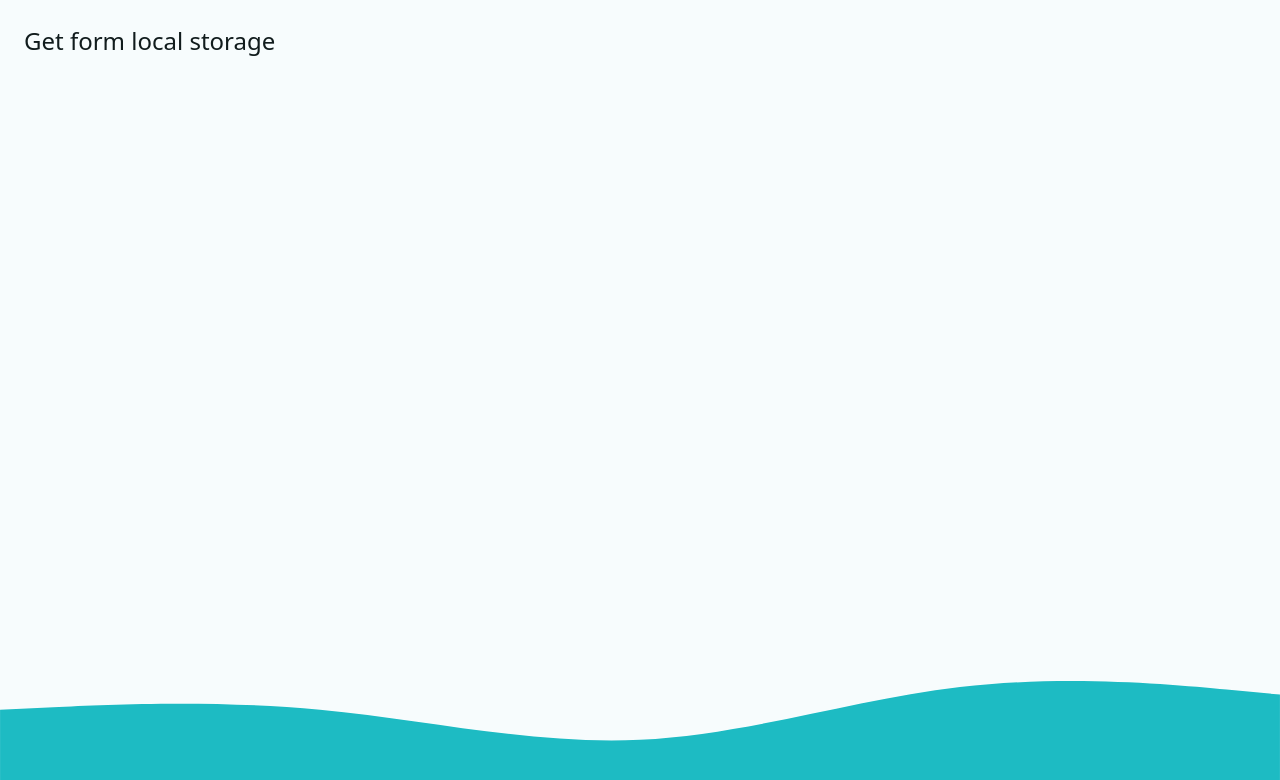
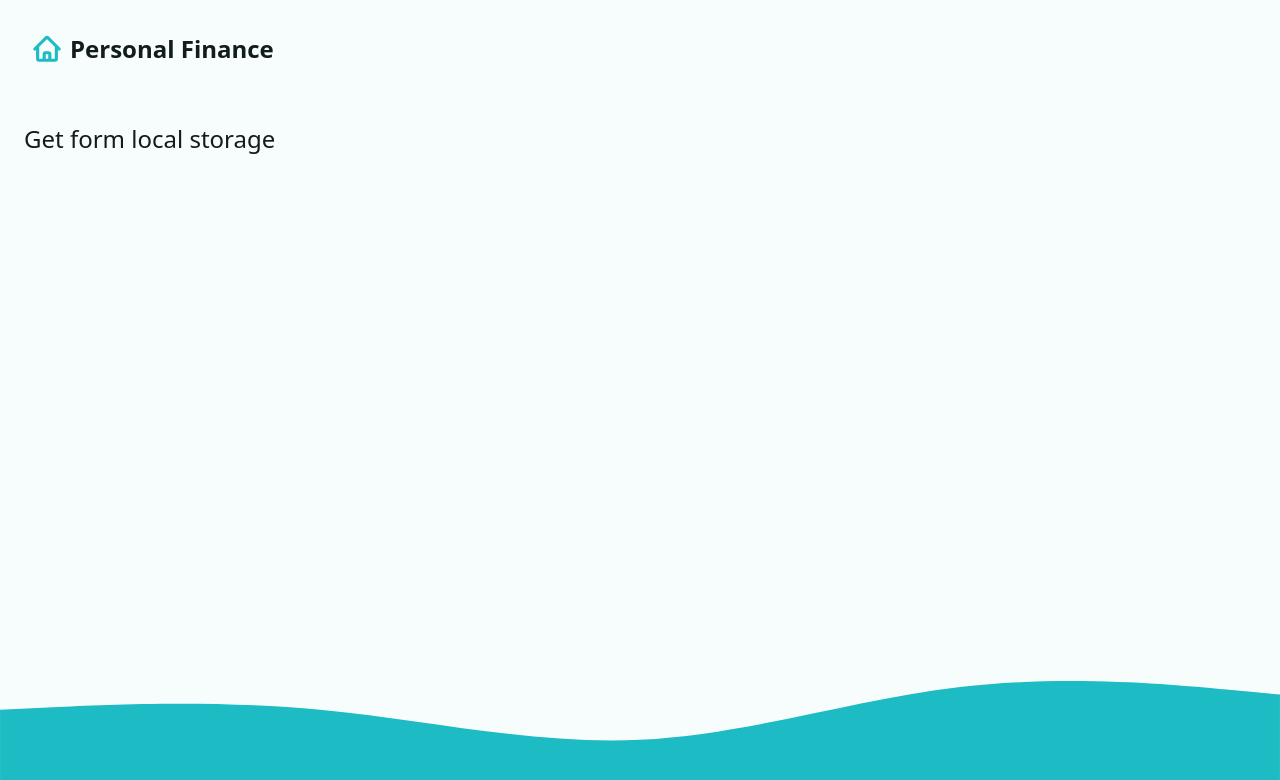
Before and after one commit to Noi-Git/personal-finance, a React (Vite) app in the folder pf-frontend/: page / in a window 1280 px wide. Shown: the top 780 px of the page. Built offline with nearby package versions, Linux system fonts and the light colour scheme.

Commit message:
use NavLink to navigate back to home page

```diff
--- a/pf-frontend/src/components/Nav.jsx
+++ b/pf-frontend/src/components/Nav.jsx
@@ -1,7 +1,15 @@
+import { NavLink } from 'react-router-dom'
+import logomark from '../assets/logomark.svg'
 const Nav = ({ userName }) => {
   return (
     <>
-      <div className='nav'>{userName}</div>
+      <nav>
+        {/* NavLink will set area equal to current page  */}
+        <NavLink to='/' aria-label='Go to home page'>
+          <img src={logomark} alt='' height={30} />
+          <span>Personal Finance</span>
+        </NavLink>
+      </nav>
     </>
   )
 }
```
